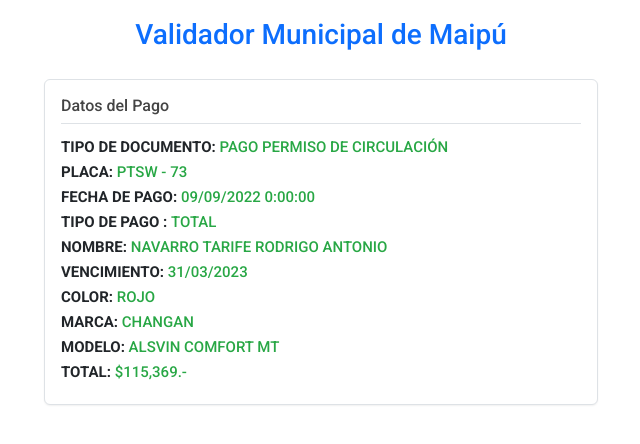
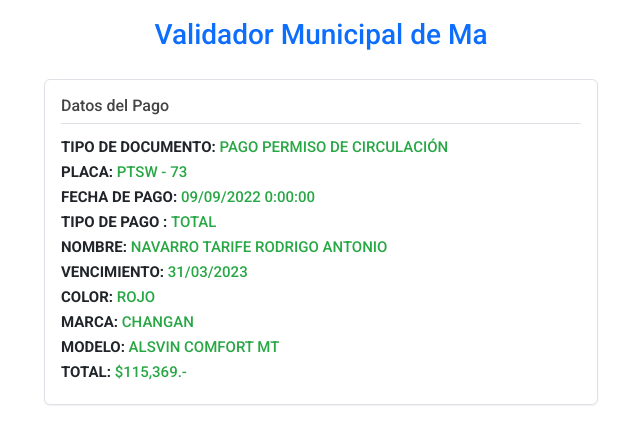
Before and after one commit to hectormanzano198-spec/validador.maipu, a plain HTML site: page index.html in a window 1280 px wide. Shown: the whole page, without its empty margins (319-959 px from the left). Drawn offline with Linux system fonts and the light colour scheme.

Commit message:
Update index.html

```diff
--- a/index.html
+++ b/index.html
@@ -66,7 +66,7 @@
 
 <body>
 
-    <div class="header">Validador Municipal de Maipú</div>
+    <div class="header">Validador Municipal de Ma</div>
 
     <div class="card">
 
```
